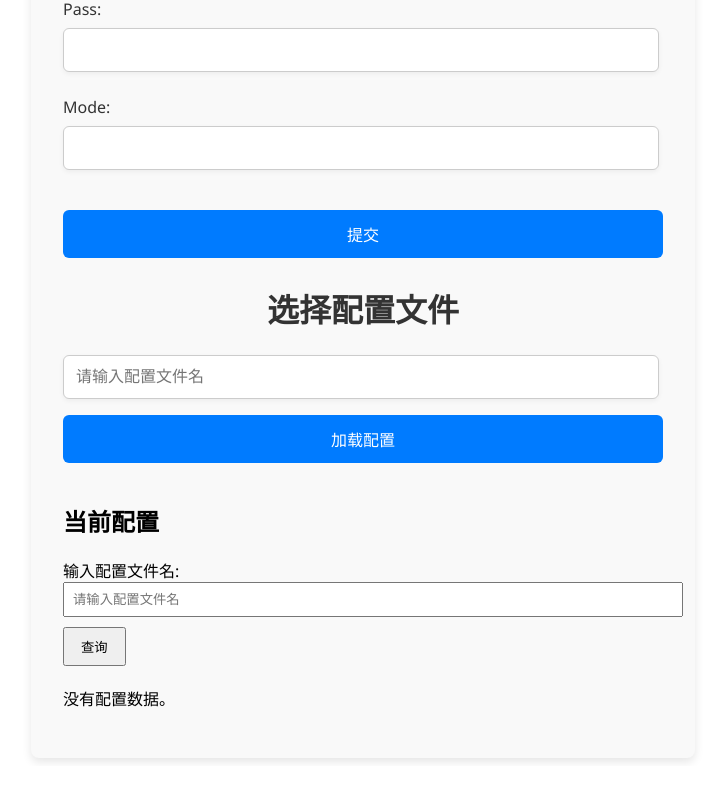
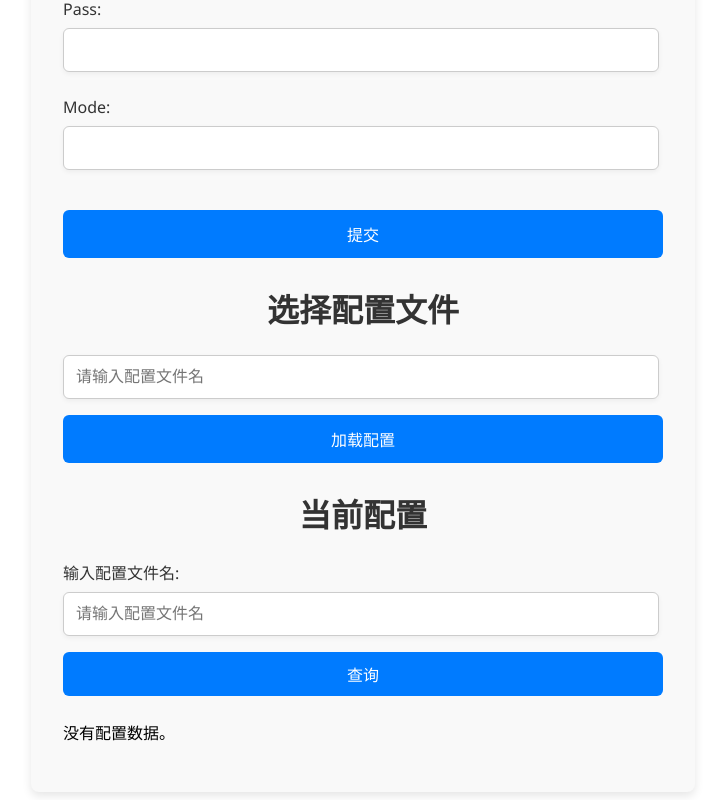
Before and after one commit to SkyDependence/tgDrive-front, a Vue app: page / in a window 1280 px wide. Shown: the part 527-1327 px from the top of the page, without its empty margins (277-1002 px from the left). Before the commit the page ends 1293 px from the top, so only its background shows below. Built offline with nearby package versions, Linux system fonts and the light colour scheme.

Commit message:
update: 优化configdisplay样式

```diff
--- a/src/components/ConfigDisplay.vue
+++ b/src/components/ConfigDisplay.vue
@@ -1,10 +1,10 @@
 <template>
   <div>
-    <h2>当前配置</h2>
+    <h2 class="title">当前配置</h2>
 
     <!-- 输入框：文件名 -->
     <div class="form-group">
-      <label for="config-filename">输入配置文件名:</label>
+      <label class="label" for="config-filename">输入配置文件名:</label>
       <input
         type="text"
         id="config-filename"
@@ -63,21 +63,51 @@ export default {
 </script>
 
 <style scoped>
-h2 {
-  margin-top: 40px;
+.title {
+  font-size: 2rem;
+  color: #333;
+  text-align: center;
+  margin-bottom: 1.5rem;
+  font-weight: bold;
 }
 
 .form-group {
-  margin-bottom: 20px;
+  margin-bottom: 1.5rem;
+}
+
+.label {
+  display: block;
+  font-size: 1rem;
+  font-weight: 500;
+  margin-bottom: 0.5rem;
+  color: #333;
 }
 
 input {
-  width: 100%;
-  padding: 8px;
-  margin-bottom: 10px;
+  width: 95%;
+  padding: 0.75rem;
+  font-size: 1rem;
+  border-radius: 6px;
+  border: 1px solid #ccc;
+  box-shadow: 0 2px 5px rgba(0, 0, 0, 0.05);
+  outline: none;
+  transition: border-color 0.3s ease;
 }
 
 button {
-  padding: 8px 16px;
+  margin-top: 1rem;
+  width: 100%;
+  background-color: #007bff;
+  color: white;
+  border: none;
+  border-radius: 6px;
+  padding: 10px;
+  font-size: 16px;
+  cursor: pointer;
+  transition: background-color 0.3s ease;
+}
+
+button:hover {
+  background-color: #0056b3;
 }
 </style>
```
Also changed, not shown: src/components/HelloWorld.vue (deleted, +0 -58 lines).
